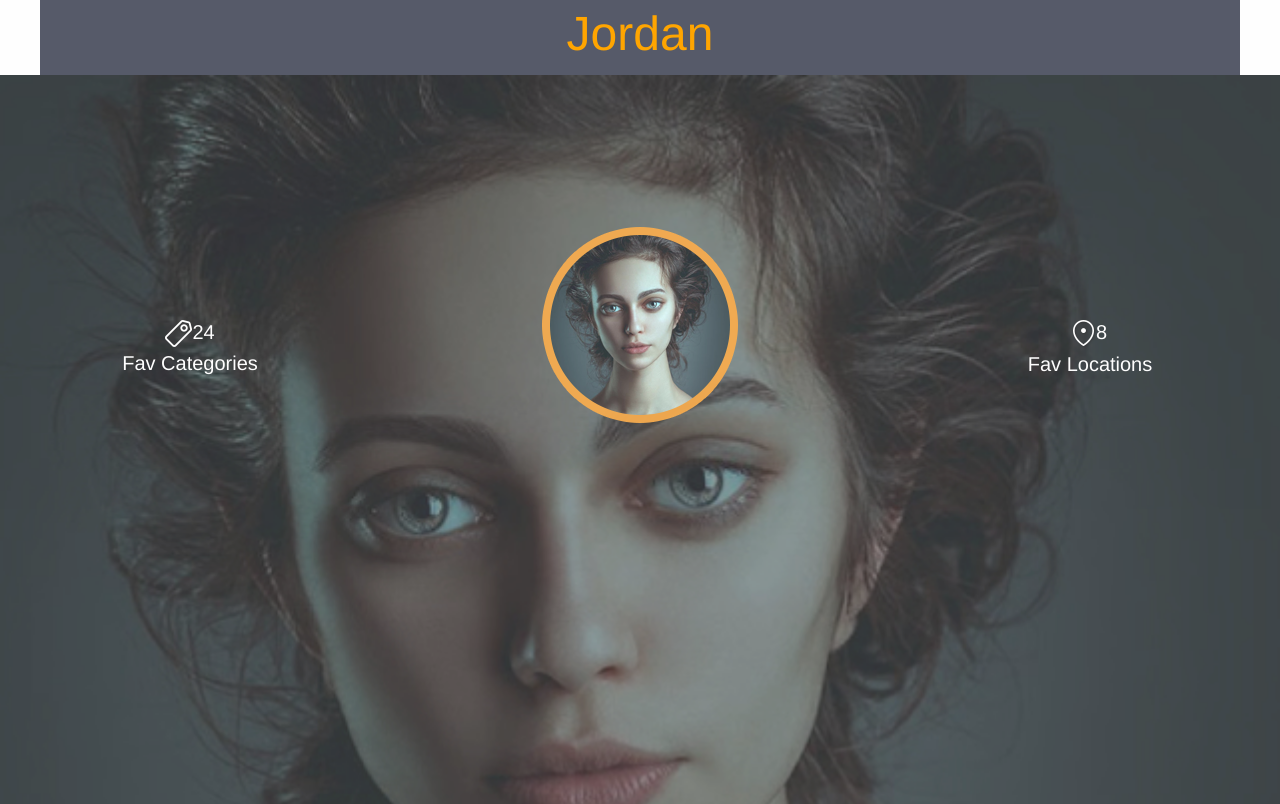
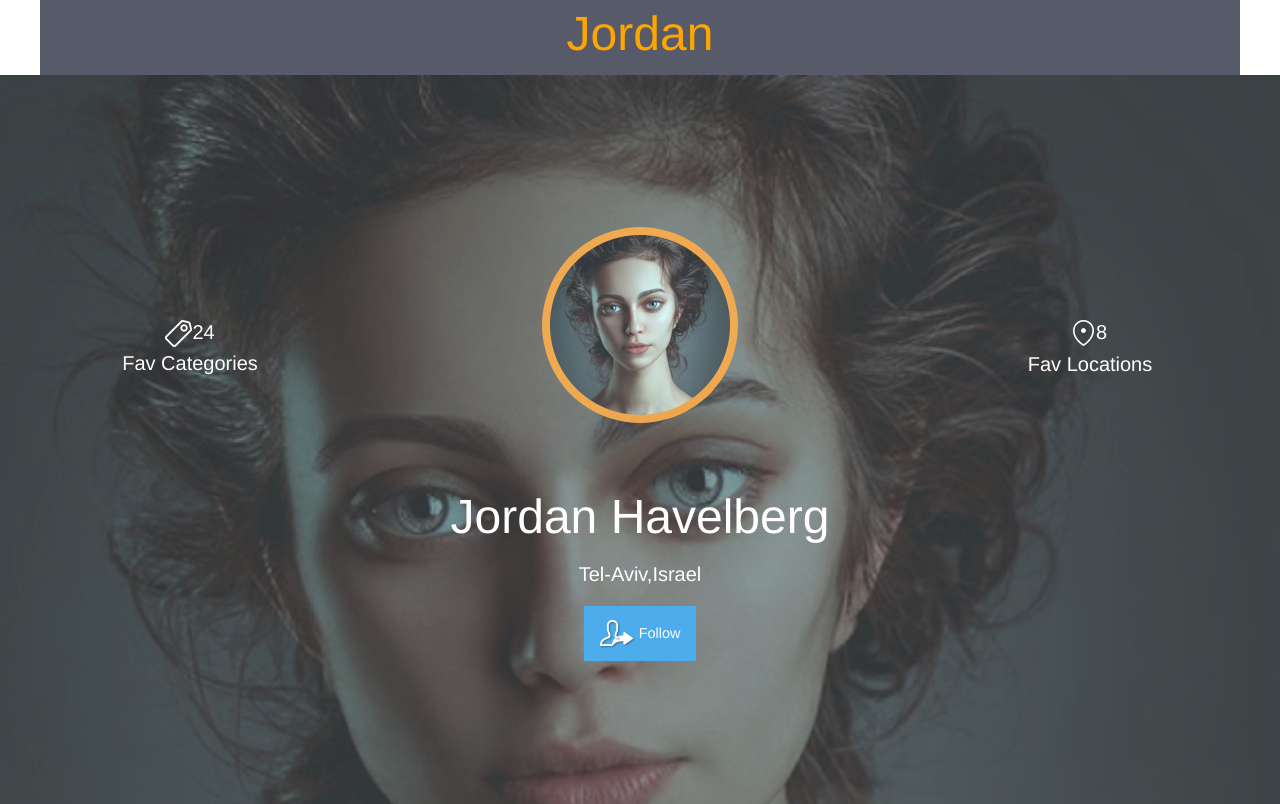
Before and after one commit to Korirmitchelle/jordan, a plain HTML site: page index.html in a window 1280 px wide. Shown: the top 804 px of the page. Drawn offline with Linux system fonts and the light colour scheme.

Commit message:
tel Aviv,button

```diff
--- a/index.html
+++ b/index.html
@@ -59,6 +59,10 @@
 
         <section class="row">
             <div class="small-6 medium-12 columns">
+                <br>
+                <br>
+                <h1>Jordan Havelberg</h1>
+                <p>Tel-Aviv,Israel</p>
 
             </div>
         </section>
@@ -68,7 +72,7 @@
 
         <section class="row">
             <div class="small-6 medium-12 columns">
-
+                <a href="#" class="button allert"><img src="images/following.png" alt="">&nbsp;Follow</a>
             </div>
         </section>
 
```
